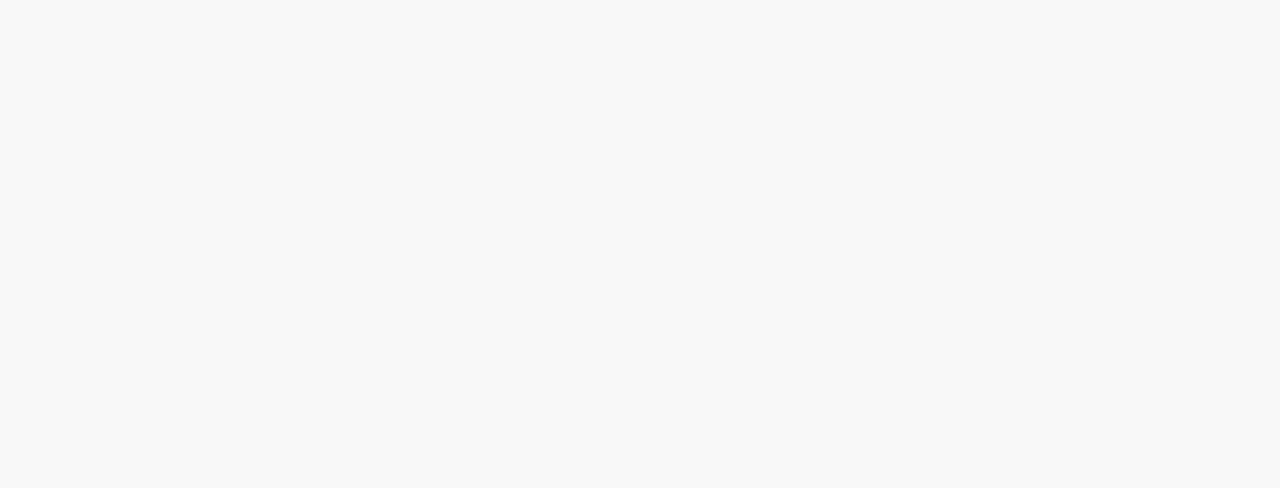
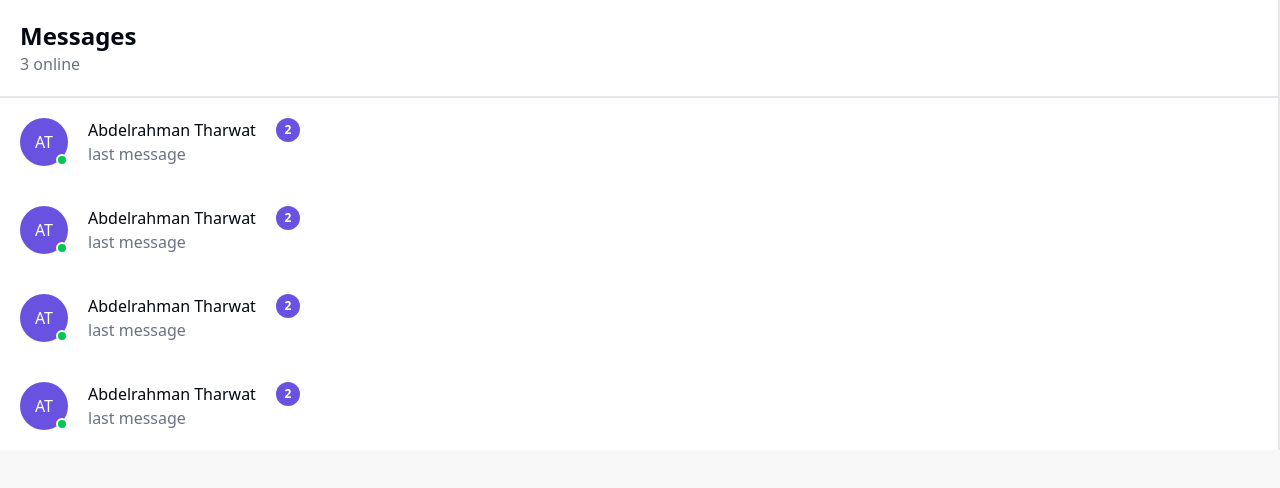
Before and after one commit to Abdelrhman143/smart-communication-hub-frontend, a Next.js app: page /dashboard in a window 1280 px wide. Shown: the top 488 px of the page. Built offline with nearby package versions, Linux system fonts and the light colour scheme.

Commit message:
start building dashboard

```diff
--- /dev/null
+++ b/app/_components/ChatSideBar.tsx
@@ -0,0 +1,18 @@
+import User from "./User";
+
+export default function ChatSideBar() {
+  return (
+    <div className="bg-white border-r-2 border-gray-200">
+      {/* header */}
+      <div className="p-5 border-b-2 border-gray-200">
+        <h1 className="font-semibold text-2xl">Messages</h1>
+        <span className="text-gray-500">3 online</span>
+      </div>
+      {/* list of users */}
+      <User />
+      <User />
+      <User />
+      <User />
+    </div>
+  );
+}
--- /dev/null
+++ b/app/_components/User.tsx
@@ -0,0 +1,17 @@
+export default function User() {
+  return (
+    <div className="p-5 flex items-center gap-5">
+      <div className="bg-MainColor text-white p-3 size-12 text-center rounded-full relative">
+        AT
+        <div className="absolute bg-green-500 size-3 right-0 border-2 border-white rounded-full"></div>
+      </div>
+      <div>
+        <h3>Abdelrahman Tharwat</h3>
+        <p className="text-gray-500">last message</p>
+      </div>
+      <div className="bg-MainColor font-bold text-white text-xs p-1 size-6 text-center self-start rounded-full">
+        2
+      </div>
+    </div>
+  );
+}
--- a/app/dashboard/page.tsx
+++ b/app/dashboard/page.tsx
@@ -1,3 +1,9 @@
+import ChatSideBar from "../_components/ChatSideBar";
+
 export default function page() {
-  return <div></div>;
+  return (
+    <div>
+      <ChatSideBar />
+    </div>
+  );
 }
```
